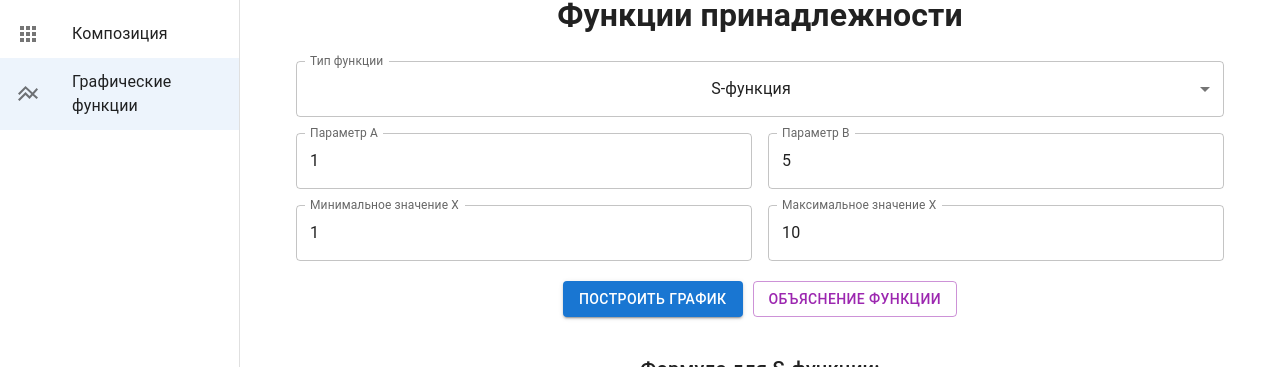
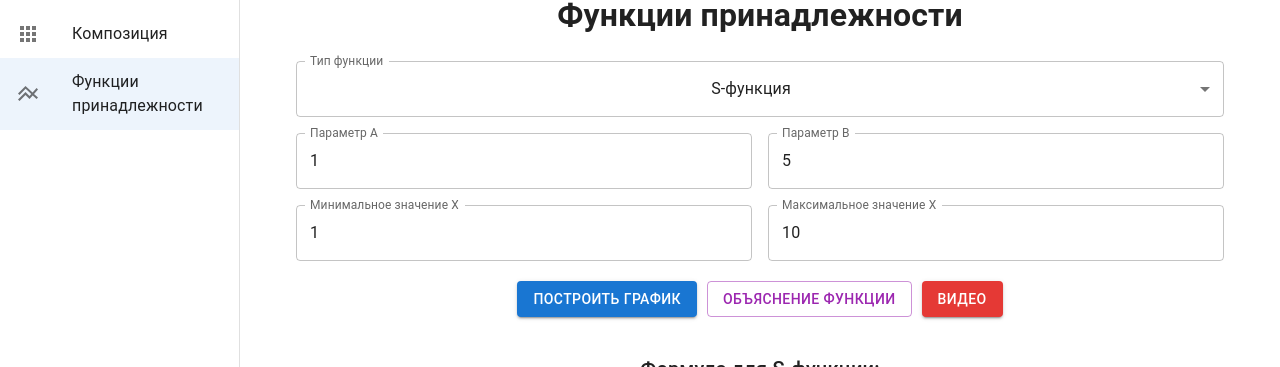
Before and after one commit to BoyarkinAlexandr/FuzzyLogic, a React (Vite) app in the folder frontend/: page /member in a window 1280 px wide. Shown: the part 150-517 px from the top of the page. Built offline with nearby package versions, Linux system fonts and the light colour scheme.

Commit message:
Добавил видео объяснение для функции, и реализовал работу кнопки

```diff
--- a/frontend/src/components/MembershipFunction.jsx
+++ b/frontend/src/components/MembershipFunction.jsx
@@ -16,6 +16,7 @@ import {
   Checkbox,
   FormControlLabel,
   Typography,
+  Box
 } from "@mui/material";
 import {
   Chart as ChartJS,
@@ -110,6 +111,19 @@ const MembershipFunction = () => {
   const [isLoading, setIsLoading] = useState(false);
   const [showBLine, setShowBLine] = useState(true);
   const [showCLine, setShowCLine] = useState(true);
+
+
+  const [openVideoDialog, setOpenVideoDialog] = useState(false);  // Стейт для открытия диалога с видео
+
+
+  const handleOpenVideoDialog = () => {
+    setOpenVideoDialog(true);
+  };
+
+  const handleCloseVideoDialog = () => {
+    setOpenVideoDialog(false);
+  };
+
 
   const handleFunctionTypeChange = (e) => {
     const selectedFunction = e.target.value;
@@ -234,6 +248,36 @@ const MembershipFunction = () => {
         Объяснение функции
       </Button>
 
+      <Button
+        variant="contained"
+        sx={{
+          marginTop: "20px",
+          marginLeft: "10px",
+          backgroundColor: "#e53935", // Задайте ваш цвет
+        }}
+        onClick={handleOpenVideoDialog}
+        style={{ marginTop: "20px", marginLeft: "10px" }}
+        disabled={isLoading}
+      >
+         Видео
+      </Button>
+
+
+      {/* Диалоговое окно с видео из ВКонтакте */}
+      <Dialog open={openVideoDialog} onClose={handleCloseVideoDialog} maxWidth="md" fullWidth>
+        <DialogTitle>Посмотреть видео</DialogTitle>
+        <DialogContent>
+          <Box sx={{ display: 'flex', justifyContent: 'center' }}>
+          <iframe width="720" height="405" src="https://rutube.ru/play/embed/471b8f1a6283227c0ae361837bb0b32b/" frameBorder="0" allow="clipboard-write; autoplay" webkitAllowFullScreen mozallowfullscreen allowFullScreen></iframe>
+          </Box>
+        </DialogContent>
+        <DialogActions>
+          <Button onClick={handleCloseVideoDialog} color="primary">
+            Закрыть
+          </Button>
+        </DialogActions>
+      </Dialog>
+
       <Dialog open={isDialogOpen} onClose={() => setIsDialogOpen(false)}>
         <DialogTitle>Объяснение {functionType}-функции</DialogTitle>
         <DialogContent>
@@ -245,6 +289,9 @@ const MembershipFunction = () => {
           </Button>
         </DialogActions>
       </Dialog>
+
+
+
 
       {/* Блок с формулами */}
       <Grid container spacing={2} style={{ marginTop: "20px" }}>
--- a/frontend/src/components/Navbar.jsx
+++ b/frontend/src/components/Navbar.jsx
@@ -108,7 +108,7 @@ export default function Navbar({ content, onSearch }) {
               <ListItemIcon>
                 <LineAxisIcon />
               </ListItemIcon>
-              <ListItemText primary={"Графические функции"} />
+              <ListItemText primary={"Функции принадлежности"} />
             </ListItemButton>
           </ListItem>
         </Box>
```
